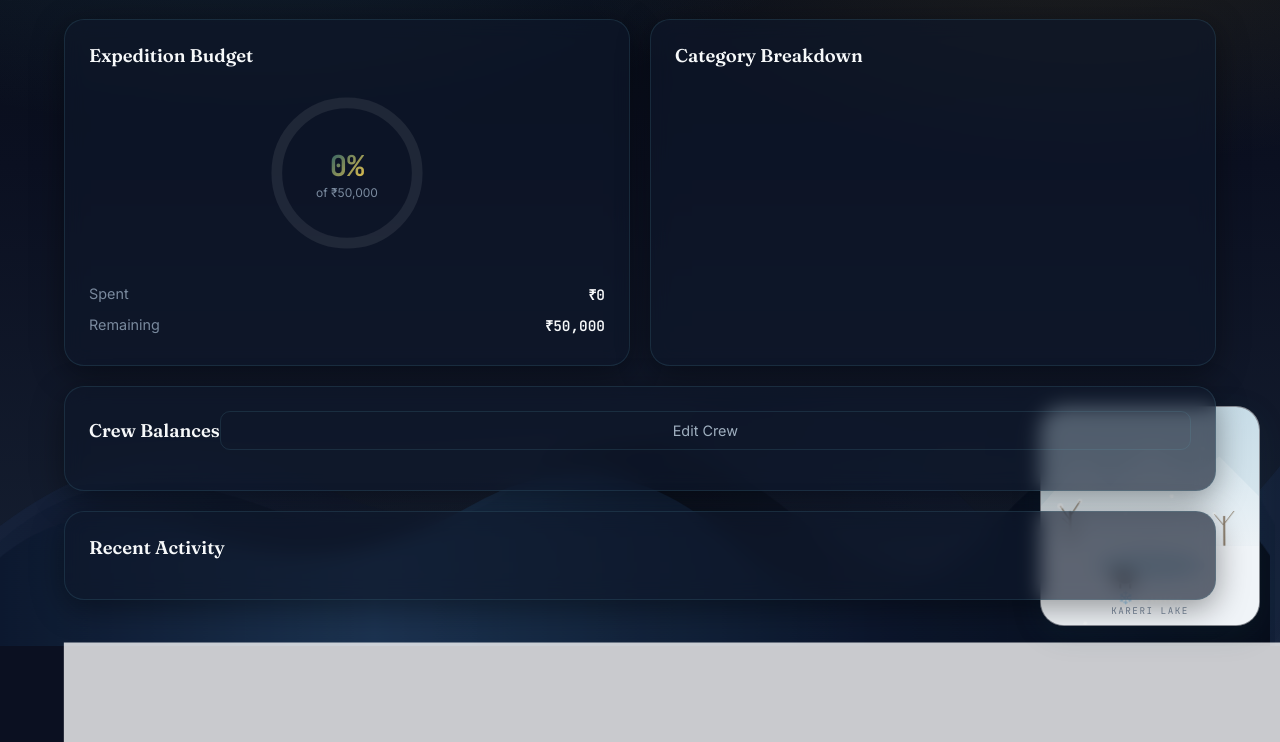
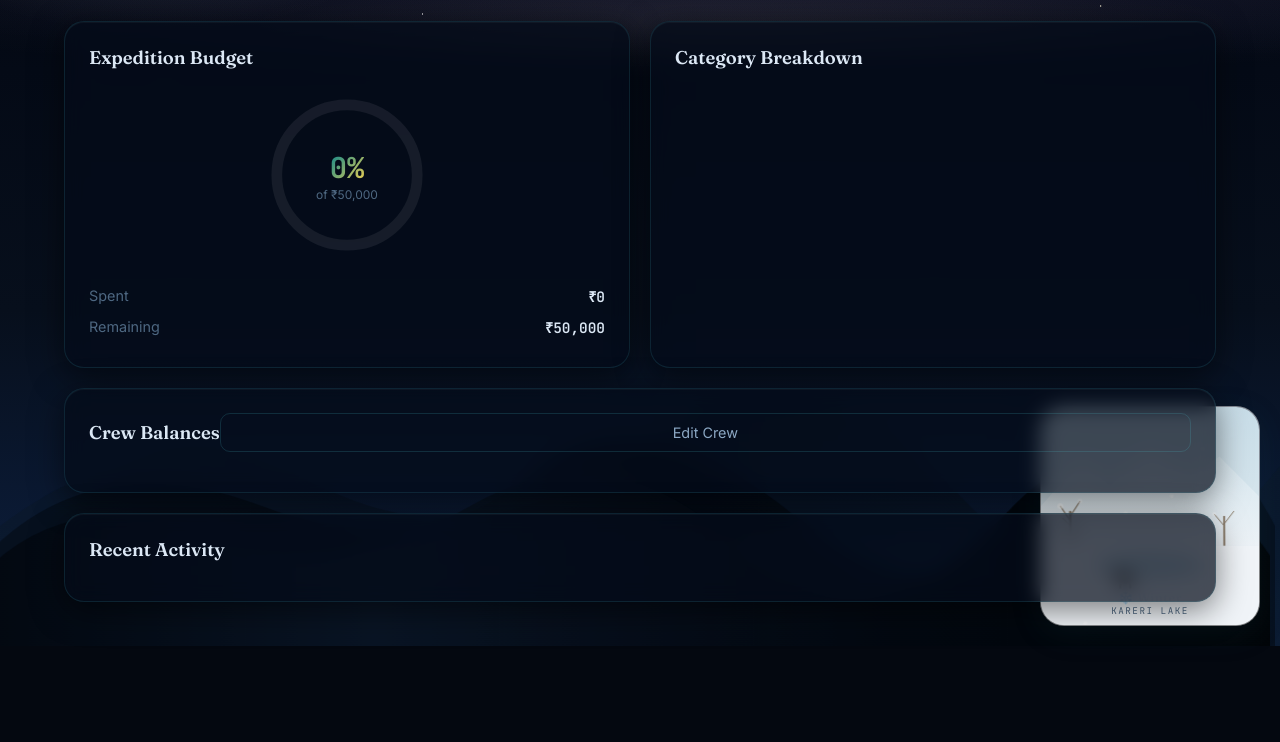
Before and after one commit to shazan007/basecamp-ledger, a plain HTML site: page index.html in a window 1280 px wide. Shown: the part 154-896 px from the top of the page. Drawn offline with Linux system fonts and the dark colour scheme; no server answers.

Commit message:
Redesign dark mode as Kareri Lake night sky — real star dots, milky way
Replace broken box-shadow star trick (which rendered rectangles not points)
with radial-gradient star field: 40+ individually positioned star dots at
varying sizes (0.5px–1px) and colour temperatures (cool blue-white, neutral
white, warm amber-white), plus 5 brilliant stars with soft halo glows.

Background layers: deep midnight gradient (#020508 → #0D2040), diagonal
milky way band via layered elliptical radial-gradients (lavender-purple
core with warm amber centre), moon glow at upper-left, teal lake-horizon
phosphorescence at bottom.

UI palette updated: deeper navy-black bg, glacial teal accents (#4DD0E1),
golden amber (#FFD54F), moonlit frosted-glass cards with teal border glow,
phosphorescent category bar glow, teal-tinted active tabs.

Co-Authored-By: Claude Sonnet 4.6 <noreply@anthropic.com>

```diff
--- a/styles.css
+++ b/styles.css
@@ -432,69 +432,132 @@ input:focus,select:focus{outline:none;border-color:var(--lake);box-shadow:0 0 0
   .doodle-container{width:130px;height:130px;bottom:8px;right:8px;border-radius:14px}
 }
 
-/* ===== DARK MODE (Kareri Lake Starry Night) ===== */
+/* ===== DARK MODE (Kareri Lake Night Sky) ===== */
 @media (prefers-color-scheme: dark) {
   :root {
-    /* Background & Text overrides */
-    --bg:#0B1021; --bg-2:#162032;
-    --ink:#F7F9FA; --ink-soft:#A0B0C0; --dim:#7A8A9E;
-    /* Neon accents */
-    --lake:#5FB0C2; --lake-2:#3A8A9E; --lake-deep:#1F5866;
-    --moss:#8FAC6D; --moss-2:#6B8E4E;
-    --amber:#F2C94C; --amber-2:#D4973A;
-    --snow:#1F2937; --snow-blue:#2D3748;
-    --rhodo:#E89AAF; --rhodo-soft:#C85A7C;
-    /* Cards and Shadows */
-    --card-bg:rgba(15,23,42,0.65); --card-br:rgba(95,176,194,0.15);
-    --shadow:0 8px 32px rgba(0,0,0,0.4); --shadow-lg:0 16px 48px rgba(0,0,0,0.6);
-
-    /* Mountain Night Gradients */
-    --m3-1:#1A2B4C; --m3-2:#0B1021; --m3-3:#1A2B4C; --m3-opacity:0.4;
-    --m2-1:#111E36; --m2-2:#090E1A; --m2-3:#111E36; --m2-opacity:0.6;
-    --m1-1:#0B162C; --m1-2:#1F3A5A; --m1-3:#0B162C; --m1-4:#050914; --m1-opacity:0.8;
+    /* Deep midnight sky palette */
+    --bg:#040810; --bg-2:#091525;
+    --ink:#DCE8F5; --ink-soft:#8CA8C4; --dim:#4E6882;
+    /* Glacial teal — lake phosphorescence */
+    --lake:#4DD0E1; --lake-2:#26C6DA; --lake-deep:#00838F;
+    --moss:#81C784; --moss-2:#4CAF50;
+    /* Milky Way warmth */
+    --amber:#FFD54F; --amber-2:#FFCA28;
+    --snow:#0D1B30; --snow-blue:#132540;
+    --rhodo:#F48FB1; --rhodo-soft:#C2607A;
+    /* Moonlit frosted glass */
+    --card-bg:rgba(5,12,26,0.78); --card-br:rgba(77,208,225,0.16);
+    --shadow:0 8px 32px rgba(0,0,0,0.55); --shadow-lg:0 20px 60px rgba(0,0,0,0.75);
+    /* Deep mountain silhouettes */
+    --m3-1:#0C1929; --m3-2:#060E1A; --m3-3:#0C1929; --m3-opacity:0.55;
+    --m2-1:#060E1A; --m2-2:#030810; --m2-3:#060E1A; --m2-opacity:0.75;
+    --m1-1:#030810; --m1-2:#0A1525; --m1-3:#030810; --m1-4:#020508; --m1-opacity:0.92;
   }
 
-  /* Starry Sky Background */
+  /* Deep midnight sky: moon glow, milky way band, lake horizon */
   body::before {
-    background: radial-gradient(ellipse 80% 60% at 20% 0%, rgba(95, 176, 194, 0.15), transparent 60%),
-                radial-gradient(ellipse 70% 50% at 85% 10%, rgba(242, 201, 76, 0.1), transparent 60%),
-                radial-gradient(ellipse 60% 40% at 50% 100%, rgba(45, 55, 72, 0.3), transparent 70%),
-                linear-gradient(180deg, #060B14 0%, #0B1021 40%, #162032 100%);
+    background:
+      radial-gradient(ellipse 30% 22% at 12% 8%, rgba(210,228,255,0.13), transparent 70%),
+      radial-gradient(ellipse 160% 18% at 68% 15%, rgba(140,118,210,0.09), transparent 65%),
+      radial-gradient(ellipse 110% 14% at 55% 20%, rgba(170,148,235,0.07), transparent 65%),
+      radial-gradient(ellipse 65% 10% at 58% 22%, rgba(255,232,170,0.055), transparent 60%),
+      radial-gradient(ellipse 90% 22% at 50% 100%, rgba(20,90,108,0.12), transparent 68%),
+      linear-gradient(180deg, #020508 0%, #040A16 28%, #070F1C 58%, #0A1830 80%, #0D2040 100%);
   }
 
-  /* Pure CSS Milky Way Stars */
+  /* Real star dots via radial-gradient — each layer is one star */
   body::after {
-    content:''; position:fixed; inset:0; z-index:0; pointer-events:none;
-    /* Create hundreds of tiny stars using box-shadows */
-    background-color: transparent;
-    opacity: 0.8;
-    box-shadow:
-      10vw 5vh 1px #FFF, 20vw 15vh 1px #FFF, 30vw 2vh 2px #FFF, 45vw 12vh 1px #FFF, 55vw 22vh 1px #FFF,
-      65vw 5vh 2px #FFF, 75vw 18vh 1px #FFF, 85vw 8vh 1px #FFF, 95vw 25vh 1px #FFF, 15vw 35vh 2px #FFF,
-      25vw 45vh 1px #FFF, 35vw 30vh 1px #FFF, 50vw 40vh 1px #FFF, 60vw 32vh 2px #FFF, 70vw 48vh 1px #FFF,
-      80vw 38vh 1px #FFF, 90vw 42vh 2px #FFF, 5vw 55vh 1px #FFF, 12vw 65vh 1px #FFF, 22vw 72vh 2px #FFF,
-      32vw 58vh 1px #FFF, 42vw 68vh 1px #FFF, 52vw 75vh 1px #FFF, 62vw 55vh 2px #FFF, 72vw 62vh 1px #FFF,
-      82vw 78vh 1px #FFF, 92vw 52vh 1px #FFF, 8vw 85vh 2px #FFF, 18vw 92vh 1px #FFF, 28vw 88vh 1px #FFF,
-      38vw 95vh 1px #FFF, 48vw 82vh 2px #FFF, 58vw 98vh 1px #FFF, 68vw 85vh 1px #FFF, 78vw 90vh 1px #FFF,
-      88vw 96vh 2px #FFF;
-    animation: starsTwinkle 8s ease-in-out infinite alternate;
+    content: '';
+    position: fixed;
+    inset: 0;
+    z-index: 0;
+    pointer-events: none;
+    animation: starsTwinkle 7s ease-in-out infinite alternate;
+    background-image:
+      /* Brilliant stars with soft halo glow */
+      radial-gradient(circle at 15% 6%,  #fff 0, #fff 1px, rgba(200,225,255,0.22) 2.5px, transparent 4px),
+      radial-gradient(circle at 47% 9%,  #d8efff 0, #d8efff 1px, rgba(180,220,255,0.18) 2.5px, transparent 4px),
+      radial-gradient(circle at 72% 5%,  #fff8d0 0, #fff8d0 1px, rgba(255,240,170,0.18) 2.5px, transparent 4px),
+      radial-gradient(circle at 91% 14%, #fff 0, #fff 0.8px, rgba(210,235,255,0.18) 2px, transparent 3px),
+      radial-gradient(circle at 38% 17%, #ffe8c0 0, #ffe8c0 0.8px, rgba(255,225,160,0.18) 2px, transparent 3px),
+      /* Medium stars */
+      radial-gradient(circle at 26% 10%, rgba(255,255,255,0.92) 0, rgba(255,255,255,0.92) 0.7px, transparent 0.9px),
+      radial-gradient(circle at 53% 15%, rgba(200,228,255,0.88) 0, rgba(200,228,255,0.88) 0.7px, transparent 0.9px),
+      radial-gradient(circle at 79% 12%, rgba(255,248,210,0.90) 0, rgba(255,248,210,0.90) 0.7px, transparent 0.9px),
+      radial-gradient(circle at 33% 21%, rgba(255,255,255,0.85) 0, rgba(255,255,255,0.85) 0.7px, transparent 0.9px),
+      radial-gradient(circle at 63% 18%, rgba(210,235,255,0.88) 0, rgba(210,235,255,0.88) 0.7px, transparent 0.9px),
+      radial-gradient(circle at  8% 19%, rgba(255,255,255,0.80) 0, rgba(255,255,255,0.80) 0.7px, transparent 0.9px),
+      radial-gradient(circle at 86% 20%, rgba(255,245,220,0.85) 0, rgba(255,245,220,0.85) 0.7px, transparent 0.9px),
+      /* Small stars — dense band across milky way (sky 2%–30%vh) */
+      radial-gradient(circle at  4%  3%, rgba(255,255,255,0.80) 0, rgba(255,255,255,0.80) 0.5px, transparent 0.6px),
+      radial-gradient(circle at 11%  7%, rgba(210,230,255,0.75) 0, rgba(210,230,255,0.75) 0.5px, transparent 0.6px),
+      radial-gradient(circle at 17%  2%, rgba(255,255,255,0.82) 0, rgba(255,255,255,0.82) 0.5px, transparent 0.6px),
+      radial-gradient(circle at 24% 13%, rgba(255,250,220,0.78) 0, rgba(255,250,220,0.78) 0.5px, transparent 0.6px),
+      radial-gradient(circle at 30%  5%, rgba(255,255,255,0.75) 0, rgba(255,255,255,0.75) 0.5px, transparent 0.6px),
+      radial-gradient(circle at 37% 24%, rgba(200,220,255,0.72) 0, rgba(200,220,255,0.72) 0.5px, transparent 0.6px),
+      radial-gradient(circle at 43%  4%, rgba(255,255,255,0.80) 0, rgba(255,255,255,0.80) 0.5px, transparent 0.6px),
+      radial-gradient(circle at 50% 16%, rgba(255,248,210,0.75) 0, rgba(255,248,210,0.75) 0.5px, transparent 0.6px),
+      radial-gradient(circle at 56%  8%, rgba(255,255,255,0.78) 0, rgba(255,255,255,0.78) 0.5px, transparent 0.6px),
+      radial-gradient(circle at 62% 26%, rgba(210,232,255,0.72) 0, rgba(210,232,255,0.72) 0.5px, transparent 0.6px),
+      radial-gradient(circle at 68%  3%, rgba(255,255,255,0.80) 0, rgba(255,255,255,0.80) 0.5px, transparent 0.6px),
+      radial-gradient(circle at 75% 17%, rgba(255,250,225,0.75) 0, rgba(255,250,225,0.75) 0.5px, transparent 0.6px),
+      radial-gradient(circle at 82%  9%, rgba(255,255,255,0.78) 0, rgba(255,255,255,0.78) 0.5px, transparent 0.6px),
+      radial-gradient(circle at 89% 23%, rgba(200,225,255,0.72) 0, rgba(200,225,255,0.72) 0.5px, transparent 0.6px),
+      radial-gradient(circle at 95%  5%, rgba(255,255,255,0.80) 0, rgba(255,255,255,0.80) 0.5px, transparent 0.6px),
+      radial-gradient(circle at  7% 28%, rgba(255,255,255,0.65) 0, rgba(255,255,255,0.65) 0.5px, transparent 0.6px),
+      radial-gradient(circle at 20% 25%, rgba(210,230,255,0.60) 0, rgba(210,230,255,0.60) 0.5px, transparent 0.6px),
+      radial-gradient(circle at 35% 30%, rgba(255,255,255,0.65) 0, rgba(255,255,255,0.65) 0.5px, transparent 0.6px),
+      radial-gradient(circle at 55% 27%, rgba(255,248,215,0.62) 0, rgba(255,248,215,0.62) 0.5px, transparent 0.6px),
+      radial-gradient(circle at 70% 28%, rgba(255,255,255,0.65) 0, rgba(255,255,255,0.65) 0.5px, transparent 0.6px),
+      radial-gradient(circle at 84% 31%, rgba(200,222,255,0.60) 0, rgba(200,222,255,0.60) 0.5px, transparent 0.6px),
+      radial-gradient(circle at 97% 19%, rgba(255,255,255,0.65) 0, rgba(255,255,255,0.65) 0.5px, transparent 0.6px),
+      /* Faint scattered mid-sky stars */
+      radial-gradient(circle at  6% 38%, rgba(255,255,255,0.42) 0, rgba(255,255,255,0.42) 0.5px, transparent 0.6px),
+      radial-gradient(circle at 22% 42%, rgba(210,230,255,0.40) 0, rgba(210,230,255,0.40) 0.5px, transparent 0.6px),
+      radial-gradient(circle at 39% 36%, rgba(255,255,255,0.42) 0, rgba(255,255,255,0.42) 0.5px, transparent 0.6px),
+      radial-gradient(circle at 51% 48%, rgba(255,248,215,0.38) 0, rgba(255,248,215,0.38) 0.5px, transparent 0.6px),
+      radial-gradient(circle at 64% 40%, rgba(255,255,255,0.42) 0, rgba(255,255,255,0.42) 0.5px, transparent 0.6px),
+      radial-gradient(circle at 77% 44%, rgba(200,222,255,0.40) 0, rgba(200,222,255,0.40) 0.5px, transparent 0.6px),
+      radial-gradient(circle at 90% 37%, rgba(255,255,255,0.42) 0, rgba(255,255,255,0.42) 0.5px, transparent 0.6px),
+      radial-gradient(circle at 14% 55%, rgba(255,255,255,0.28) 0, rgba(255,255,255,0.28) 0.5px, transparent 0.6px),
+      radial-gradient(circle at 45% 58%, rgba(210,230,255,0.26) 0, rgba(210,230,255,0.26) 0.5px, transparent 0.6px),
+      radial-gradient(circle at 73% 52%, rgba(255,255,255,0.28) 0, rgba(255,255,255,0.28) 0.5px, transparent 0.6px),
+      radial-gradient(circle at 93% 60%, rgba(255,248,215,0.26) 0, rgba(255,248,215,0.26) 0.5px, transparent 0.6px);
   }
 
   @keyframes starsTwinkle {
-    from { opacity: 0.5; transform: translateY(0); }
-    to { opacity: 0.9; transform: translateY(-5px); }
+    0%   { opacity: 0.55; }
+    40%  { opacity: 0.92; }
+    70%  { opacity: 0.70; }
+    100% { opacity: 0.82; }
   }
 
-  /* Specific Dark Mode overrides for better contrast */
-  .budget-ring .ring-bg { stroke: rgba(255,255,255,0.08); }
-  .tab:hover { background: rgba(255,255,255,0.05); }
+  /* Cards — moonlit frosted glass */
+  .card {
+    background: rgba(5,12,26,0.72);
+    border-color: rgba(77,208,225,0.12);
+    box-shadow: 0 8px 32px rgba(0,0,0,0.5), inset 0 1px 0 rgba(220,235,255,0.04);
+  }
+  /* Active tab — faint teal glass */
+  .tab.active {
+    background: rgba(77,208,225,0.07);
+    border: 1px solid rgba(77,208,225,0.14);
+    box-shadow: 0 4px 20px rgba(77,208,225,0.06);
+  }
+  .tab:hover { background: rgba(77,208,225,0.05); }
+  /* Category bars — phosphorescent glow */
+  .flow-fill { box-shadow: 0 0 6px rgba(77,208,225,0.35); }
+  /* Who button */
+  .who { background: rgba(5,12,26,0.82); border-color: rgba(77,208,225,0.2); }
+  /* Ring track */
+  .budget-ring .ring-bg { stroke: rgba(255,255,255,0.07); }
+  /* Forms */
   .split-toggles { background: rgba(255,255,255,0.05); }
-  input[type="text"], input[type="number"], input[type="date"], select { background: rgba(15,23,42,0.8); color: var(--ink); border-color: rgba(95,176,194,0.3); }
-  .pick { background: rgba(15,23,42,0.8); }
+  input[type="text"], input[type="number"], input[type="date"], select { background: rgba(4,12,26,0.88); color: var(--ink); border-color: rgba(77,208,225,0.25); }
+  .pick { background: rgba(4,12,26,0.88); }
   .toast { background: var(--snow-blue); color: var(--ink); border: 1px solid var(--card-br); }
-  .member-card { background: rgba(15,23,42,0.5); }
-
-  /* Ensure logo text is bright */
-  .brand .title { color: #FFF; }
+  .member-card { background: rgba(5,12,26,0.55); }
+  /* Brand */
+  .brand .title { color: #E8F2FF; }
   .brand .subtitle { color: var(--dim); }
 }
```
